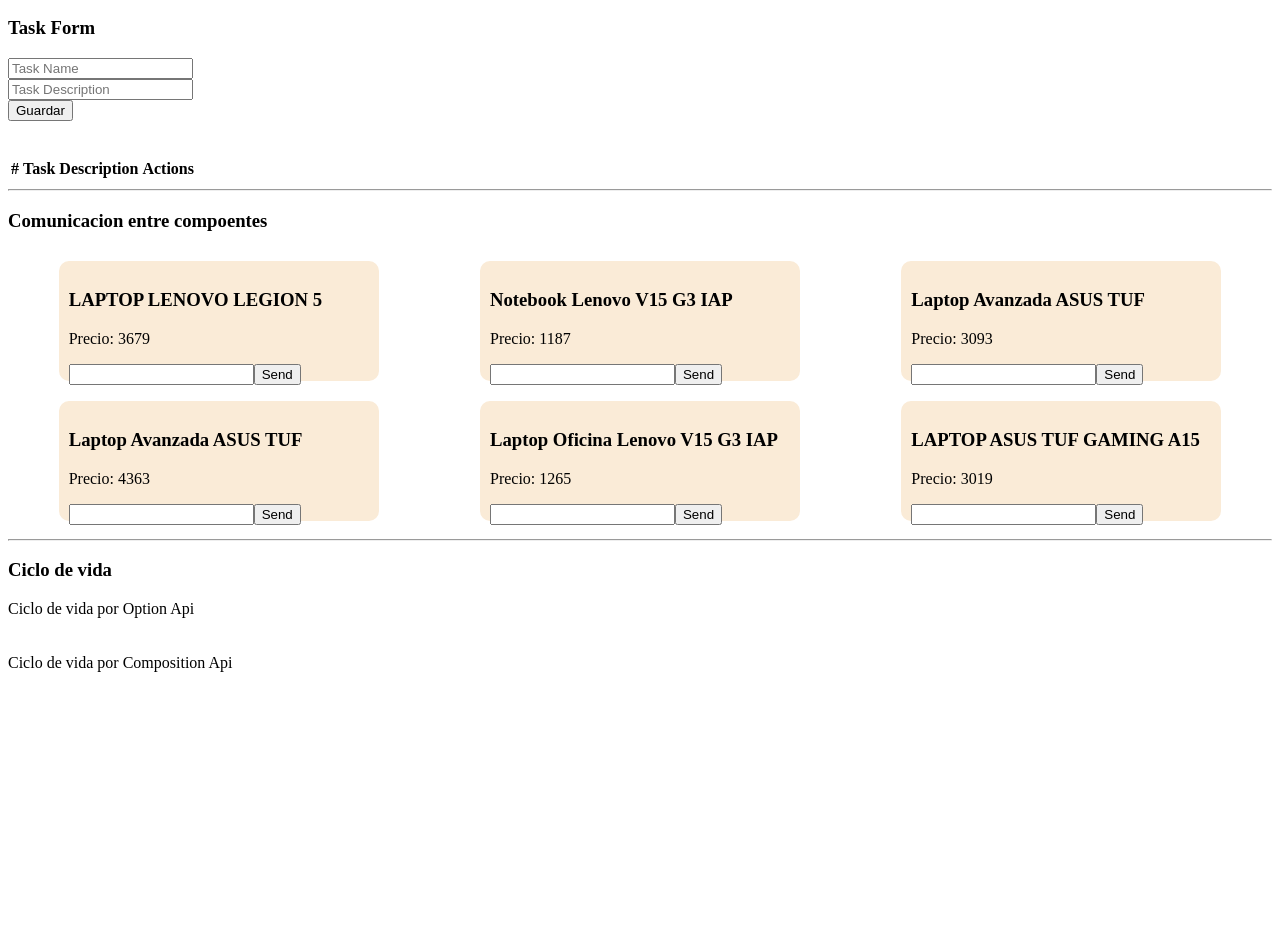
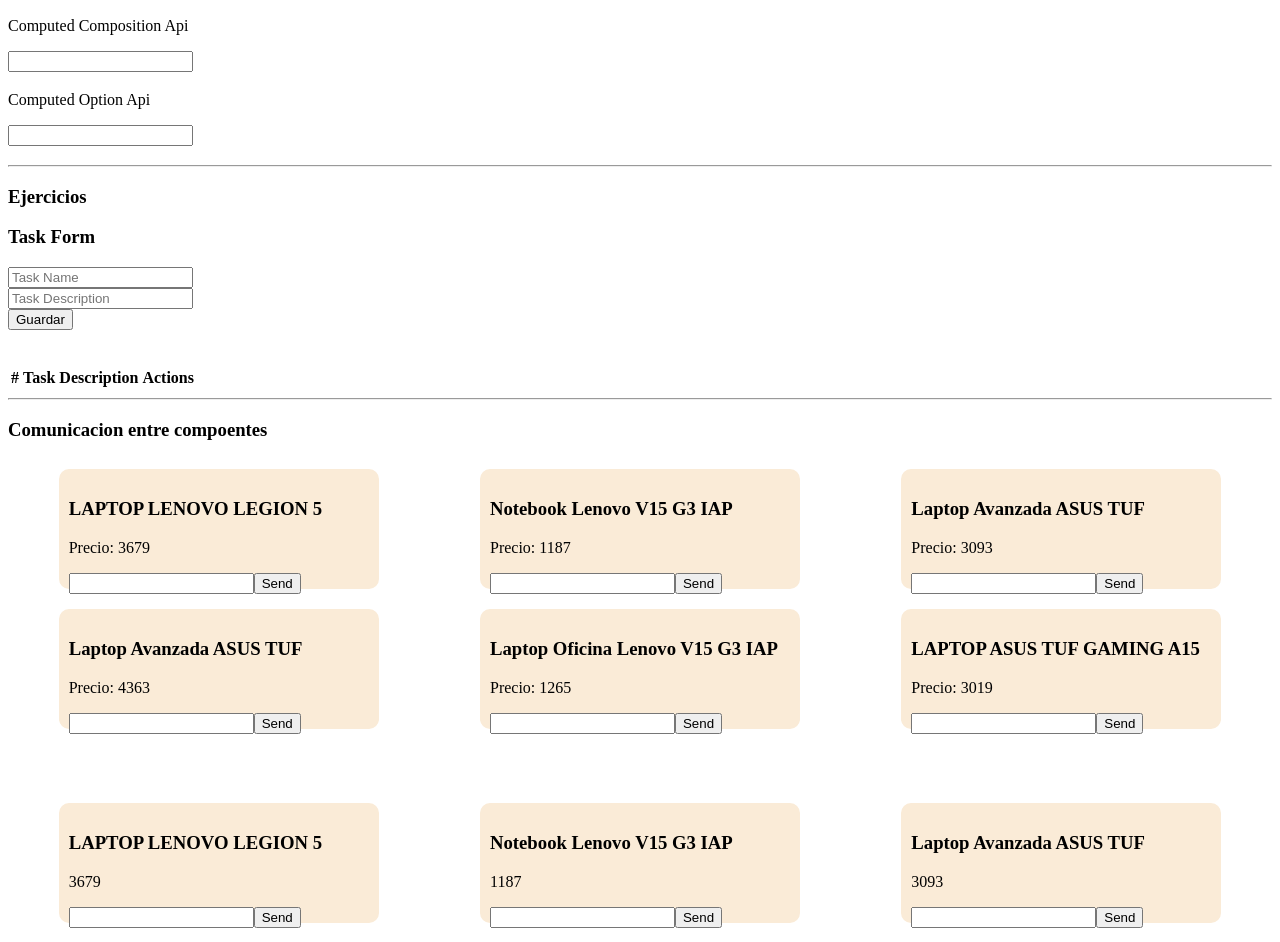
Before and after one commit to jonmolinna/Vue, a Vue app in the folder 2-life-cicle/: page / in a window 1280 px wide. Shown: the part 42-984 px from the top of the page. Before the commit the page ends 800 px from the top, so only its background shows below. Built offline with nearby package versions, Linux system fonts and the light colour scheme.

Commit message:
Computed

```diff
--- a/2-life-cicle/src/App.vue
+++ b/2-life-cicle/src/App.vue
@@ -1,4 +1,10 @@
 <template>
+  <h3>Computed</h3>
+  <p>Computed Composition Api</p>
+  <ComputedCompositionApi></ComputedCompositionApi>
+  <p>Computed Option Api</p>
+  <ComputedOptionApi></ComputedOptionApi>
+  <hr>
   <h3>Ejercicios</h3>
   <TasksList></TasksList>
   <hr>
@@ -17,6 +23,9 @@
 import CicleLifeCompositionApi from './components/CicleLifeCompositionApi.vue';
 import PostLists from './components/PostLists.vue';
 import TasksList from './ejercicio/TasksList.vue';
+import ComputedOptionApi from './components/ComputedOptionApi.vue';
+import ComputedCompositionApi from './components/ComputedCompositionApi.vue';
+
 export default defineComponent({
   name: 'App',
   components: {
@@ -24,6 +33,8 @@
     CicleLifeCompositionApi,
     PostLists,
     TasksList,
+    ComputedOptionApi,
+    ComputedCompositionApi
   }
 });
 </script>
--- /dev/null
+++ b/2-life-cicle/src/components/ComputedCompositionApi.vue
@@ -0,0 +1,34 @@
+<template>
+    <div>
+        <input type="text" v-model="message">
+        <h3>{{ message }}</h3>
+        <h3>{{ reverse }}</h3>
+    </div>
+</template>
+
+<script lang="ts" setup>
+    import { ref, computed, Ref } from 'vue';
+
+    let message: Ref<string> = ref('');
+    const reverse = computed(() => message.value.split('').reverse().join(''))
+
+</script>
+
+<!-- <script lang="ts">
+    import { defineComponent, ref, computed, Ref } from 'vue';
+
+    export default defineComponent({
+        name: 'ComputedCompositionApi',
+        setup() {
+            let message: Ref<string> = ref('');
+            const reverse = computed(() => message.value.split('').reverse().join(''))
+
+            return {
+                message,
+                reverse,
+            }
+        }
+    })
+</script> -->
+
+<style scoped></style>
--- /dev/null
+++ b/2-life-cicle/src/components/ComputedOptionApi.vue
@@ -0,0 +1,28 @@
+<template>
+    <div>
+        <input type="text" v-model="message">
+        <h3>{{ message }}</h3>
+        <h3>{{ reverse }}</h3>
+    </div>
+</template>
+
+<script lang="ts">
+    import { defineComponent } from 'vue';
+
+    export default defineComponent({
+        name: 'ComputedOptionApi',
+        data() {
+            return {
+                message: '',
+            }
+        },
+        computed: {
+            reverse(): string {
+                return this.message.split('').reverse().join('');
+            }
+        }
+    })
+</script>
+
+<style scoped>
+</style>
--- a/2-life-cicle/src/components/PostLists.vue
+++ b/2-life-cicle/src/components/PostLists.vue
@@ -1,6 +1,15 @@
 <template>
     <div class="container">
         <PostDetail
+            v-for="product in products" :key="product.id"
+            :name="product.name"
+            :price="product.price"
+            @showAlert="showAlert"
+        />
+    </div>
+    <br><br><br>
+    <div class="container">
+        <PostsSetup
             v-for="product in products" :key="product.id"
             :name="product.name"
             :price="product.price"
@@ -11,6 +20,7 @@
 
 <script lang="ts" setup>
     import PostDetail from './PostDetail.vue';
+    import PostsSetup from './PostsSetup.vue';
 
     interface productInterface {
         id: number,
--- /dev/null
+++ b/2-life-cicle/src/components/PostsSetup.vue
@@ -0,0 +1,38 @@
+<template>
+    <div class="post">
+        <h3>{{ props.name }}</h3>
+        <p>{{ props.price }}</p>
+        <input type="text" v-model="message">
+        <button @click="handleClick">Send</button>
+    </div>
+</template>
+
+<script lang="ts" setup>
+    import { Ref, ref, defineProps, defineEmits } from 'vue';
+
+    let message : Ref<string> = ref("");
+
+    const props = defineProps({
+        'name': String,
+        'price': Number,
+    });
+
+    const emit = defineEmits(['showAlert']);
+
+    const handleClick = () => {
+        emit('showAlert', message.value)
+    }
+
+
+</script>
+
+<style scoped>
+.post {
+        width: 300px;
+        height: 100px;
+        background-color: antiquewhite;
+        border-radius: 10px;
+        margin: 10px;
+        padding: 10px;
+    }
+</style>
```
